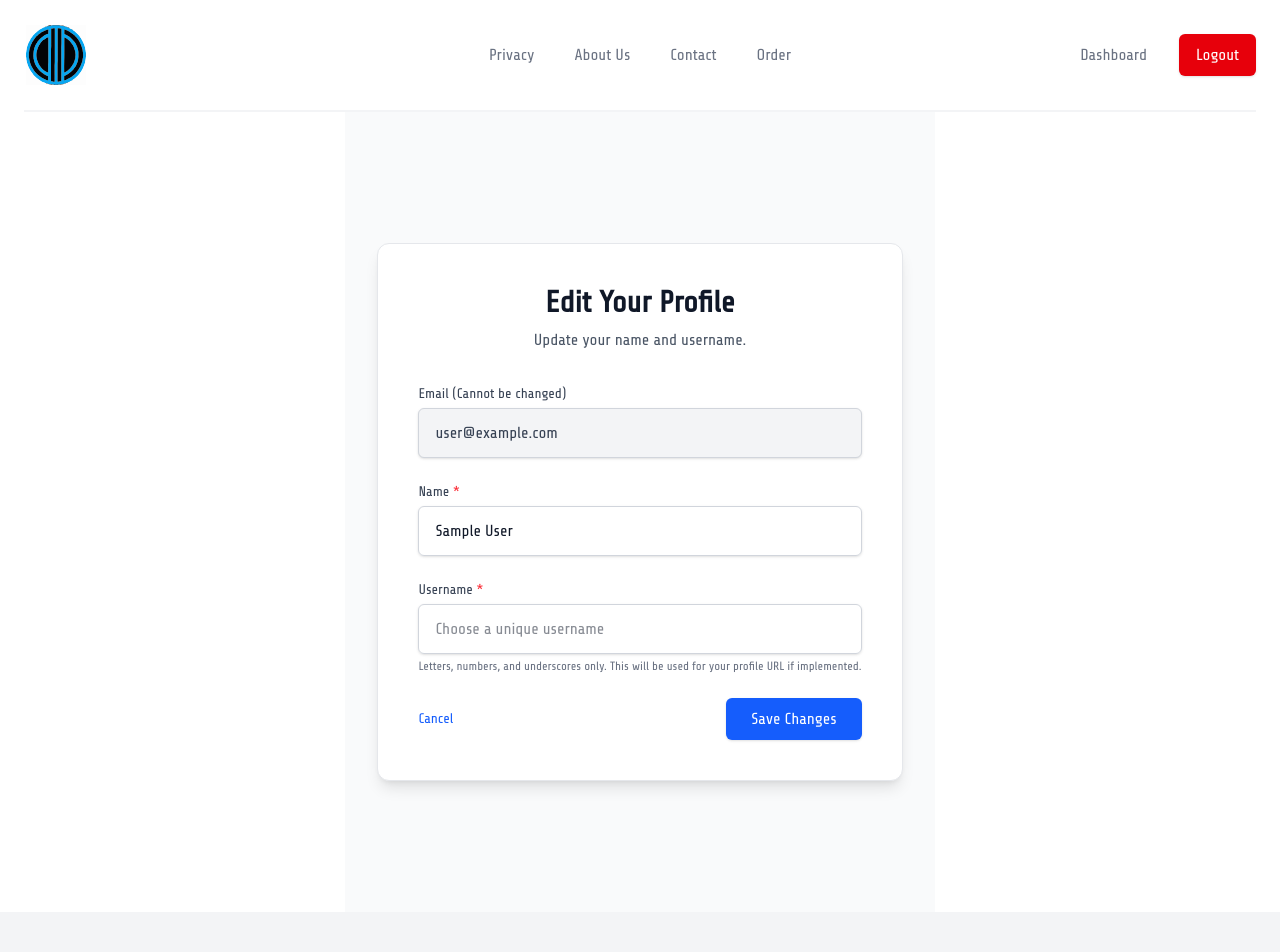
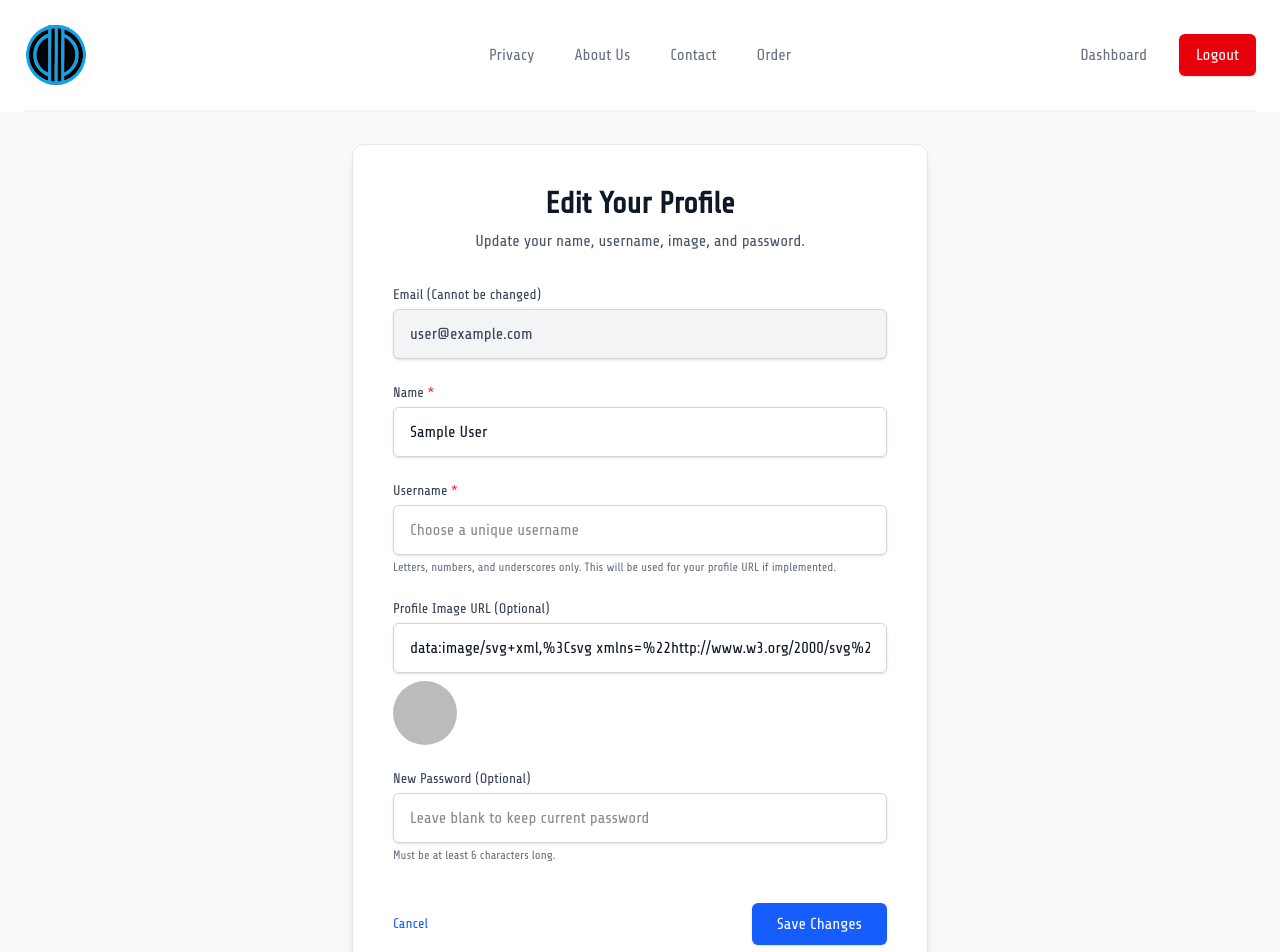
Before and after one commit to titan3755/photobytes-blog, a Next.js app: page /profile/edit in a window 1280 px wide. Shown: the top 952 px of the page. Built offline with nearby package versions, Linux system fonts and the light colour scheme; no server answers; sample sign-in values are in the browser's storage.

Commit message:
added profile editing capability

```diff
--- a/app/profile/edit/page.tsx
+++ b/app/profile/edit/page.tsx
@@ -4,21 +4,25 @@ import { useState, useEffect, useTransition } from 'react';
 import { useSession } from 'next-auth/react';
 import { useRouter } from 'next/navigation';
 import Link from 'next/link';
-import { updateProfile } from './actions'; // We will create this Server Action next
+import { updateProfile } from './actions';
 
 export default function EditProfilePage() {
-  const { data: session, status, update } = useSession(); // Get update function
+  const { data: session, status, update } = useSession();
   const router = useRouter();
   const isAuthenticated = status === 'authenticated';
 
   // Form state
   const [name, setName] = useState('');
   const [username, setUsername] = useState('');
-  const [initialUsername, setInitialUsername] = useState(''); // To check if username changed
+  const [image, setImage] = useState(''); // Added image state
+  const [newPassword, setNewPassword] = useState(''); // Added password state
+  const [confirmPassword, setConfirmPassword] = useState(''); // Added confirm password state
 
   // Submission status
   const [isPending, startTransition] = useTransition();
-  const [submitStatus, setSubmitStatus] = useState<'success' | 'error' | null>(null);
+  const [submitStatus, setSubmitStatus] = useState<'success' | 'error' | null>(
+    null
+  );
   const [submitMessage, setSubmitMessage] = useState('');
 
   // Pre-fill form when session loads
@@ -26,7 +30,7 @@ export default function EditProfilePage() {
     if (isAuthenticated && session?.user) {
       setName(session.user.name || '');
       setUsername(session.user.username || '');
-      setInitialUsername(session.user.username || ''); // Store initial username
+      setImage(session.user.image || ''); // Pre-fill image
     } else if (status === 'unauthenticated') {
       router.push('/login?callbackUrl=/profile/edit');
     }
@@ -37,23 +41,29 @@ export default function EditProfilePage() {
     setSubmitStatus(null);
     setSubmitMessage('');
 
-    // Basic validation
+    // --- Start: Client-side Validation ---
     if (!name.trim()) {
-        setSubmitMessage('Name cannot be empty.');
-        setSubmitStatus('error');
-        return;
+      setSubmitMessage('Name cannot be empty.'); setSubmitStatus('error'); return;
     }
     if (!username.trim()) {
-        setSubmitMessage('Username cannot be empty.');
-        setSubmitStatus('error');
-        return;
+      setSubmitMessage('Username cannot be empty.'); setSubmitStatus('error'); return;
     }
-    // Simple username validation (you might want stricter rules)
     if (!/^[a-zA-Z0-9_]+$/.test(username)) {
-         setSubmitMessage('Username can only contain letters, numbers, and underscores.');
-         setSubmitStatus('error');
-         return;
+      setSubmitMessage('Username can only contain letters, numbers, and underscores.'); setSubmitStatus('error'); return;
     }
+    // Password confirmation check (only if new password is entered)
+    if (newPassword && newPassword !== confirmPassword) {
+      setSubmitMessage('Passwords do not match.'); setSubmitStatus('error'); return;
+    }
+    // Password minimum length check (only if new password is entered)
+    if (newPassword && newPassword.length < 6) {
+        setSubmitMessage('Password must be at least 6 characters long.'); setSubmitStatus('error'); return;
+    }
+    // Optional: Basic URL check for image
+    // if (image && !image.startsWith('http://') && !image.startsWith('https://')) {
+    //    setSubmitMessage('Please enter a valid URL for the image.'); setSubmitStatus('error'); return;
+    // }
+    // --- End: Client-side Validation ---
 
 
     startTransition(async () => {
@@ -61,6 +71,8 @@ export default function EditProfilePage() {
         const result = await updateProfile({
           name: name.trim(),
           username: username.trim(),
+          image: image.trim() || null, // Send image URL (or null if empty)
+          newPassword: newPassword || null, // Send password (or null if empty)
         });
 
         if (!result.success) {
@@ -69,21 +81,21 @@ export default function EditProfilePage() {
 
         setSubmitStatus('success');
         setSubmitMessage('Profile updated successfully!');
-        setInitialUsername(username.trim()); // Update initial username after successful save
 
-        // OPTIONAL: Update the session client-side immediately
-        // This avoids waiting for a full page reload or session refetch
+        // Clear password fields on success
+        setNewPassword('');
+        setConfirmPassword('');
+
+        // Update the session client-side
         await update({
           ...session,
           user: {
             ...session?.user,
             name: name.trim(),
             username: username.trim(),
-            }
+            image: image.trim() || null, // Update image in session
+          },
         });
-
-        // Optionally redirect back to dashboard after a delay
-        // setTimeout(() => router.push('/dashboard'), 1500);
 
       } catch (err: any) {
         console.error('Profile update error:', err);
@@ -94,122 +106,139 @@ export default function EditProfilePage() {
   };
 
   // Loading state
-  if (status === 'loading') {
+  if (status === 'loading') { /* ... remains the same ... */
      return (
-      <div className="min-h-screen w-full bg-gray-50 p-8 flex items-center justify-center">
+      <div className="min-h-screen w-full bg-gray-50 p-8 min-w-screen flex flex-col items-center justify-center">
         <p className="text-gray-500 animate-pulse">Loading profile...</p>
       </div>
     );
   }
-
-  // Should be redirected by effect, but handle just in case
-  if (!isAuthenticated) {
+  if (!isAuthenticated) { /* ... remains the same ... */
      return (
-       <div className="min-h-screen w-full bg-gray-50 p-8 flex items-center justify-center">
+      <div className="min-h-screen w-full bg-gray-50 p-8 min-w-screen flex flex-col items-center justify-center">
         <p className="text-red-500">Redirecting to login...</p>
       </div>
     );
   }
 
+  // Main return div with workaround classes
   return (
-    <div className="min-h-screen w-full bg-gray-50 py-12 px-4 sm:px-6 lg:px-8 flex flex-col items-center justify-center">
+    <div className="min-h-screen w-full bg-gray-50 p-8 min-w-screen flex flex-col items-center justify-center">
       <div className="max-w-xl w-full space-y-8 bg-white p-10 rounded-xl shadow-lg border border-gray-200">
         <div className="text-center">
           <h1 className="text-3xl font-extrabold text-gray-900">
             Edit Your Profile
           </h1>
           <p className="mt-2 text-md text-gray-600">
-            Update your name and username.
+            Update your name, username, image, and password.
           </p>
         </div>
 
         <form onSubmit={handleSubmit} className="mt-8 space-y-6">
           {/* Email (Read-only) */}
           <div>
-            <label
-              htmlFor="email"
-              className="block text-sm font-medium text-gray-700"
-            >
-              Email (Cannot be changed)
-            </label>
-            <input
-              id="email"
-              type="email"
-              value={session?.user?.email || ''}
-              readOnly
-              className="mt-1 block w-full px-4 py-3 rounded-md shadow-sm border border-gray-300 bg-gray-100 cursor-not-allowed text-gray-700 focus:outline-none"
-            />
+            {/* ... remains the same ... */}
+            <label htmlFor="email" className="block text-sm font-medium text-gray-700"> Email (Cannot be changed) </label>
+            <input id="email" type="email" value={session?.user?.email || ''} readOnly className="mt-1 block w-full px-4 py-3 rounded-md shadow-sm border border-gray-300 bg-gray-100 cursor-not-allowed text-gray-700 focus:outline-none" />
           </div>
 
           {/* Name */}
           <div>
-            <label
-              htmlFor="name"
-              className="block text-sm font-medium text-gray-700"
-            >
-              Name <span className="text-red-500">*</span>
-            </label>
-            <input
-              id="name"
-              type="text"
-              required
-              value={name}
-              onChange={(e) => setName(e.target.value)}
-              className="mt-1 block w-full px-4 py-3 rounded-md shadow-sm border border-gray-300 focus:border-blue-500 focus:ring-blue-500 text-gray-900"
-              placeholder="Your full name"
-            />
+            {/* ... remains the same ... */}
+             <label htmlFor="name" className="block text-sm font-medium text-gray-700"> Name <span className="text-red-500">*</span> </label>
+             <input id="name" type="text" required value={name} onChange={(e) => setName(e.target.value)} className="mt-1 block w-full px-4 py-3 rounded-md shadow-sm border border-gray-300 focus:border-blue-500 focus:ring-blue-500 text-gray-900" placeholder="Your full name" />
           </div>
 
           {/* Username */}
           <div>
+            {/* ... remains the same ... */}
+             <label htmlFor="username" className="block text-sm font-medium text-gray-700"> Username <span className="text-red-500">*</span> </label>
+             <input id="username" type="text" required value={username} onChange={(e) => setUsername(e.target.value)} className="mt-1 block w-full px-4 py-3 rounded-md shadow-sm border border-gray-300 focus:border-blue-500 focus:ring-blue-500 text-gray-900" placeholder="Choose a unique username" aria-describedby="username-description" />
+             <p className="mt-1 text-xs text-gray-500" id="username-description"> Letters, numbers, and underscores only. This will be used for your profile URL if implemented. </p>
+          </div>
+
+           {/* --- Start: New Fields --- */}
+           {/* Image URL */}
+          <div>
+            <label htmlFor="image" className="block text-sm font-medium text-gray-700">
+              Profile Image URL (Optional)
+            </label>
+            <input
+              id="image"
+              name="image"
+              type="url"
+              value={image}
+              onChange={(e) => setImage(e.target.value)}
+              className="mt-1 block w-full px-4 py-3 rounded-md shadow-sm border border-gray-300 focus:border-blue-500 focus:ring-blue-500 text-gray-900"
+              placeholder="https://example.com/your-image.jpg"
+            />
+            {image && (
+                <div className="mt-2">
+                    <img src={image} alt="Profile preview" className="h-16 w-16 rounded-full object-cover inline-block" />
+                </div>
+            )}
+          </div>
+
+          {/* New Password */}
+          <div>
             <label
-              htmlFor="username"
+              htmlFor="newPassword"
               className="block text-sm font-medium text-gray-700"
             >
-              Username <span className="text-red-500">*</span>
+              New Password (Optional)
             </label>
             <input
-              id="username"
-              type="text"
-              required
-              value={username}
-              onChange={(e) => setUsername(e.target.value)}
+              id="newPassword"
+              name="newPassword"
+              type="password"
+              value={newPassword}
+              onChange={(e) => setNewPassword(e.target.value)}
               className="mt-1 block w-full px-4 py-3 rounded-md shadow-sm border border-gray-300 focus:border-blue-500 focus:ring-blue-500 text-gray-900"
-              placeholder="Choose a unique username"
-              aria-describedby="username-description"
+              placeholder="Leave blank to keep current password"
+              aria-describedby="password-description"
             />
-            <p className="mt-1 text-xs text-gray-500" id="username-description">
-              Letters, numbers, and underscores only. This will be used for your profile URL if implemented.
+             <p className="mt-1 text-xs text-gray-500" id="password-description">
+               Must be at least 6 characters long.
              </p>
-             {/* Show warning if username already exists during typing (client-side check is complex, rely on server) */}
-             {/* {usernameExists && <p className="text-red-500 text-xs mt-1">Username already taken.</p>} */}
           </div>
+
+          {/* Confirm New Password */}
+          {newPassword && ( // Only show confirm field if new password is being typed
+            <div>
+              <label
+                htmlFor="confirmPassword"
+                className="block text-sm font-medium text-gray-700"
+              >
+                Confirm New Password <span className="text-red-500">*</span>
+              </label>
+              <input
+                id="confirmPassword"
+                name="confirmPassword"
+                type="password"
+                required={!!newPassword} // Required only if new password has value
+                value={confirmPassword}
+                onChange={(e) => setConfirmPassword(e.target.value)}
+                className="mt-1 block w-full px-4 py-3 rounded-md shadow-sm border border-gray-300 focus:border-blue-500 focus:ring-blue-500 text-gray-900"
+                placeholder="Re-type your new password"
+              />
+            </div>
+          )}
+          {/* --- End: New Fields --- */}
 
 
           {/* Submission Button and Status */}
-          <div className="flex items-center justify-between gap-4">
-             <Link href="/dashboard" className="text-sm text-blue-600 hover:underline">
-                Cancel
-             </Link>
-            <button
-              type="submit"
-              disabled={isPending || submitStatus === 'success'}
-              className="inline-flex justify-center py-2 px-6 border border-transparent rounded-md shadow-sm text-base font-medium text-white bg-blue-600 hover:bg-blue-700 focus:outline-none focus:ring-2 focus:ring-offset-2 focus:ring-blue-500 disabled:opacity-60 disabled:cursor-not-allowed"
-            >
+          <div className="flex items-center justify-between gap-4 pt-4"> {/* Added padding top */}
+            {/* ... remains the same ... */}
+            <Link href="/dashboard" className="text-sm text-blue-600 hover:underline"> Cancel </Link>
+            <button type="submit" disabled={isPending || submitStatus === 'success'} className="inline-flex justify-center py-2 px-6 border border-transparent rounded-md shadow-sm text-base font-medium text-white bg-blue-600 hover:bg-blue-700 focus:outline-none focus:ring-2 focus:ring-offset-2 focus:ring-blue-500 disabled:opacity-60 disabled:cursor-not-allowed" >
                 {isPending ? 'Saving...' : 'Save Changes'}
             </button>
           </div>
 
           {submitMessage && (
-            <p
-              className={`text-center text-sm font-medium ${
-                submitStatus === 'success' ? 'text-green-600' : 'text-red-600'
-              }`}
-            >
-              {submitMessage}
-            </p>
+            // ... remains the same ...
+              <p className={`text-center text-sm font-medium ${ submitStatus === 'success' ? 'text-green-600' : 'text-red-600' }`} > {submitMessage} </p>
           )}
-
         </form>
       </div>
     </div>
--- a/auth.ts
+++ b/auth.ts
@@ -30,12 +30,12 @@ export const { handlers, auth, signIn, signOut } = NextAuth({
 
         const valid = await bcrypt.compare(password, user.password);
         if (!valid) return null;
-        return user; // Return the full user object (including createdAt)
+        return user;
       },
     }),
   ],
   callbacks: {
-    async jwt({ token, user }) {
+    async jwt({ token, user, account, profile }) {
       if (user?.id) {
         // Initial sign-in
         token.id = user.id;
@@ -45,6 +45,7 @@ export const { handlers, auth, signIn, signOut } = NextAuth({
         token.username = user.username;
         token.name = user.name;
         token.email = user.email;
+        token.picture = user.image; // Add image as picture
         // @ts-ignore - Add createdAt
         token.createdAt = user.createdAt;
       } else if (token.id) {
@@ -57,7 +58,8 @@ export const { handlers, auth, signIn, signOut } = NextAuth({
           token.username = dbUser.username;
           token.name = dbUser.name;
           token.email = dbUser.email;
-          token.createdAt = dbUser.createdAt; // <-- Refresh createdAt
+          token.picture = dbUser.image; // Refresh image
+          token.createdAt = dbUser.createdAt;
         }
       }
       return token;
@@ -68,14 +70,18 @@ export const { handlers, auth, signIn, signOut } = NextAuth({
         if (token.id) session.user.id = token.id as string;
         if (token.role) session.user.role = token.role as Role;
         if (token.username) session.user.username = token.username as string;
+        // name, email, image are typically handled by DefaultSession,
+        // but explicitly setting them ensures they are present
         if (token.name) session.user.name = token.name;
         if (token.email) session.user.email = token.email;
-        if (token.createdAt) session.user.createdAt = token.createdAt; // <-- Add createdAt
+        if (token.picture) session.user.image = token.picture; // Map picture back to image
+        if (token.createdAt) session.user.createdAt = token.createdAt;
       }
       return session;
     },
     // Authorized callback remains the same
     authorized({ auth, request }) {
+        // ... your existing authorized logic ...
         const { nextUrl } = request;
         const pathname = nextUrl.pathname;
         const isLoggedIn = !!auth?.user; // Check user object in session
--- /dev/null
+++ b/components/dashboard/UserProfileAvatar.tsx
@@ -0,0 +1,44 @@
+'use client';
+
+import { useState } from 'react';
+
+// --- Function to get initials ---
+function getInitials(name?: string | null): string {
+    if (!name) return '?';
+    const names = name.split(' ');
+    if (names.length === 1) return names[0].charAt(0).toUpperCase();
+    return (names[0].charAt(0) + names[names.length - 1].charAt(0)).toUpperCase();
+}
+
+interface UserProfileAvatarProps {
+    src?: string | null;
+    alt?: string | null;
+    name?: string | null; // For initials fallback
+}
+
+export default function UserProfileAvatar({ src, alt, name }: UserProfileAvatarProps) {
+    const [imageError, setImageError] = useState(false);
+
+    // If src is invalid or image fails to load, show fallback
+    if (!src || imageError) {
+        return (
+             <div
+                className="flex items-center justify-center h-16 w-16 rounded-full bg-indigo-500 text-white text-xl font-bold border-2 border-indigo-600"
+                aria-label={alt || 'User avatar fallback'}
+            >
+                {getInitials(name)}
+            </div>
+        );
+    }
+
+    return (
+        <img
+            src={src}
+            alt={alt || 'User Avatar'}
+            width={64}
+            height={64}
+            className="rounded-full object-cover border-2 border-gray-300 h-16 w-16"
+            onError={() => setImageError(true)} // Set error state if image fails
+        />
+    );
+}
--- a/next-auth.d.ts
+++ b/next-auth.d.ts
@@ -8,14 +8,14 @@ declare module 'next-auth' {
       role: Role;
       username: string | null;
       id: string;
-      createdAt?: Date | string | null; // <-- Add createdAt
-    } & DefaultSession['user']; // Includes name, email, image
+      createdAt?: Date | string | null;
+    } & DefaultSession['user'];
   }
 
   interface User {
     role: Role;
     username: string | null;
-    createdAt?: Date | string | null; // <-- Add createdAt
+    createdAt?: Date | string | null;
   }
 }
 
@@ -26,6 +26,7 @@ declare module 'next-auth/jwt' {
     id: string;
     name?: string | null;
     email?: string | null;
-    createdAt?: Date | string | null; // <-- Add createdAt
+    picture?: string | null;
+    createdAt?: Date | string | null;
   }
 }
```
Also changed, not shown: app/dashboard/page.tsx (+36 -20 lines), app/profile/edit/actions.ts (+41 -17 lines). Lines whose indentation alone changed are shown as unchanged.
